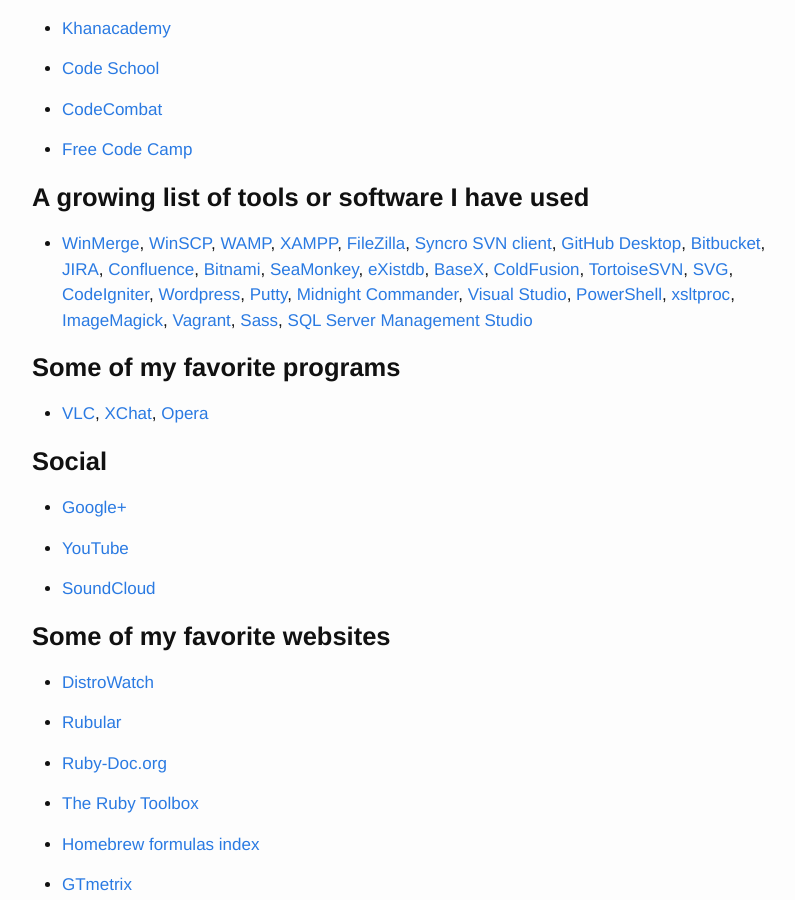
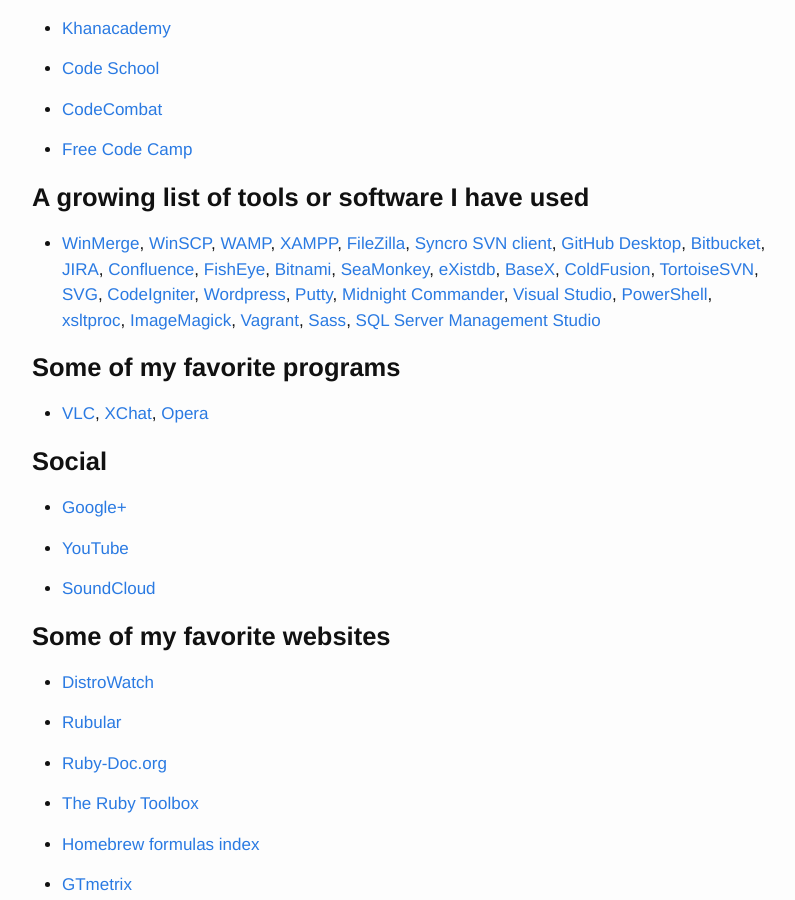
Before and after one commit to slurpcode/beast, a Jekyll site: the page built from about.md, in a window 1280 px wide and 900 px high, scrolled down 1763 px. Shown: the whole window, without its empty margins (238-1033 px from the left). Built offline with Jekyll 4.4.1, drawn with Linux system fonts in a browser that asks for light colours.

Commit message:
Update about.md

```diff
--- a/about.md
+++ b/about.md
@@ -149,7 +149,8 @@ http://www.syncrosvnclient.com/){:target="_blank"}, [GitHub Desktop](
 https://desktop.github.com/){:target="_blank"}, [Bitbucket](
 https://bitbucket.org/){:target="_blank"}, [JIRA](
 https://www.atlassian.com/software/jira){:target="_blank"}, [Confluence](
-https://www.atlassian.com/software/confluence){:target="_blank"}, [Bitnami](
+https://www.atlassian.com/software/confluence){:target="_blank"}, [FishEye](
+https://www.atlassian.com/software/fisheye){:target="_blank"}, [Bitnami](
 https://bitnami.com/stacks){:target="_blank"}, [SeaMonkey](
 http://www.seamonkey-project.org/){:target="_blank"}, [eXistdb](
 http://exist-db.org/exist/apps/homepage/index.html){:target="_blank"}, [BaseX](
```
